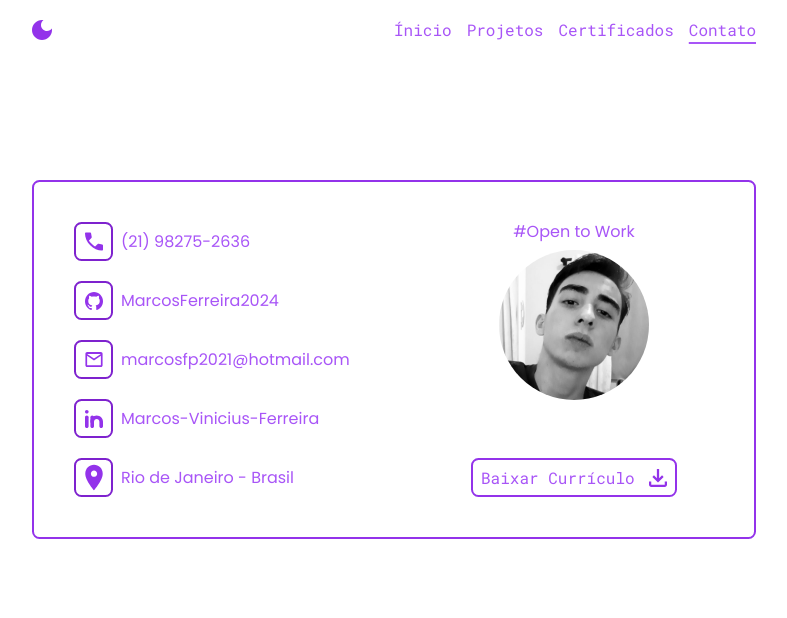
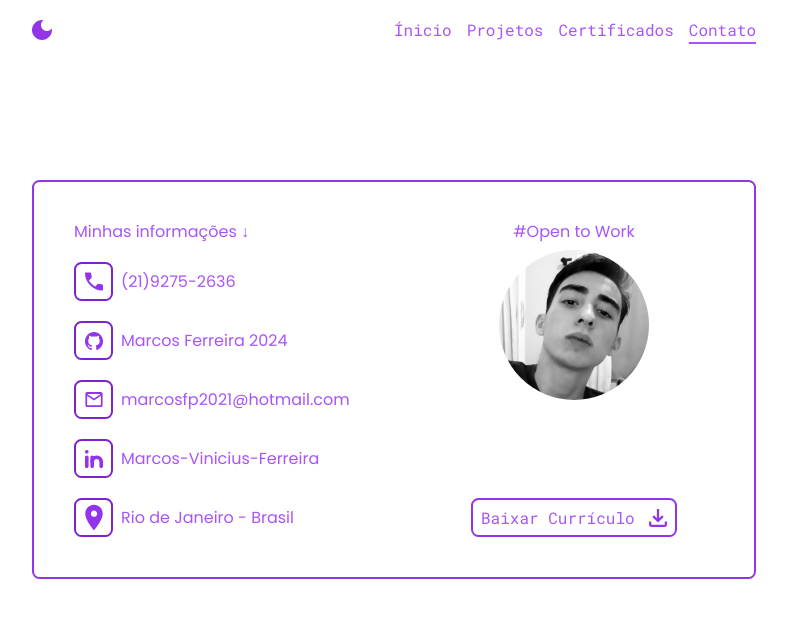
Before and after one commit to MarcosFerreira2024/portfolio, a Next.js app: page /contato in a window 1280 px wide. Shown: the top 618 px of the page, without its empty margins (246-1033 px from the left). Built offline with nearby package versions, Linux system fonts and the light colour scheme.

Commit message:
componente botão contato

```diff
--- /dev/null
+++ b/src/app/components/BotaoContato.tsx
@@ -0,0 +1,34 @@
+"use client"
+import Image from 'next/image'
+import Link from 'next/link'
+import React, { useState } from 'react'
+
+export interface Contato {
+    src:string,
+    href:string,
+    alt:string,
+    info:string,
+}
+
+function BotaoContato({src,href,alt,info}:Contato) {
+    const [tooltip,setTooltip]= useState<boolean>(false)
+
+  return (
+    <Link onMouseEnter={()=> setTooltip(true)} onMouseLeave={()=> setTooltip(false)} onClickCapture={()=> setTooltip(false)} href={href} data-tooltip={alt} target="_blank" className={` ${tooltip?"tooltip":""} flex items-center group gap-2 self-start pr-5 animaContato `}>
+        <div className='flex items-center gap-2 '>
+            <div className={` group-hover:dark:bg-purple-700 min-w-[39px] min-h-[39px] group-hover:bg-title transition-colors w-[39px] h-[39px] group border-purple-700 dark:border-title border-[2px]   rounded-[7.5px] flex items-center justify-center   dark:bg-transparent    ease-linear duration-300`}>
+                <Image
+                className="group-hover:invert  dark:invert-0 dark:brightness-100 group-hover:brightness-0 transition-colors ease-linear duration-300"
+                src={src}
+                width={18}
+                height={18}
+                alt={alt}
+                />
+            </div>
+            <p className='group-hover:dark:text-white hover:text-purple-700  cursor-pointer transition-colors duration-300 ease-in-out'>{info}</p>
+        </div>
+    </Link>
+  )
+}
+
+export default BotaoContato
--- a/src/app/components/Contato.tsx
+++ b/src/app/components/Contato.tsx
@@ -1,8 +1,7 @@
 import React from 'react'
-import BotaoMenor from './BotaoMenor'
-import Link from 'next/link'
 import Image from 'next/image'
 import BotaoMaior from './BotaoMaior'
+import BotaoContato from './BotaoContato'
 
 function Contato() {
     const zap = 'https://wa.me/5521982752636'
@@ -16,34 +15,14 @@ function Contato() {
     <div className='m-5 md:m-0 border-2 border-title rounded-[7.5px]'>
         <div className='grid justify-center md:grid-cols-2'>
             <div className='p-10 flex flex-col gap-5'>
-                <div className='flex items-center gap-2 animaContato '>
-                    <BotaoMenor alt='meu telefone' href={zap} target='_blank' width={18} height={18} src='/Main/telefone.svg'/>
-                    <Link href={zap} target='_blank' className='text-subtitle font-title dark:hover:text-purple-500 hover:text-purple-800 transition-colors duration-150 ease-in-out'>(21) 98275-2636</Link>
-                </div>
-
-                <div className='flex items-center gap-2 animaContato'>
-                    <BotaoMenor alt='meu github' href='https://www.github.com/MarcosFerreira2024' target='_blank' width={18} height={18} src='/Main/github.svg'/>
-                    <Link href={github} target='_blank' className='text-subtitle font-title dark:hover:text-purple-500 hover:text-purple-800 transition-colors duration-150 ease-in-out'>MarcosFerreira2024</Link>
-                </div>
-
-                <div className='flex items-center gap-2 animaContato'>
-                    <BotaoMenor alt='meu email' href='mailto:marcosfp2021@hotmail.com?subject=Ola%20Marcos,%20Gostaria%20de%20entrar%20em%20contato%20para%20oferecer%20uma%20oportunidade%20de%20emprego&body=' target='_blank' width={18} height={18} src='/Main/email.svg'/>
-                    <Link href={email} target='_blank' className='text-subtitle font-title dark:hover:text-purple-500 hover:text-purple-800 transition-colors duration-150 ease-in-out'>marcosfp2021@hotmail.com</Link>
-                </div>
-
-                <div className='flex items-center gap-2 animaContato'>
-                    <BotaoMenor alt='meu linkedin' href='https://www.linkedin.com/in/marcos-vinicius-ferreira/' target='_blank' width={18} height={18} src='/Main/linkedin.svg'/>
-                    <Link href={linkedin} target='_blank' className='text-subtitle font-title dark:hover:text-purple-500 hover:text-purple-800 transition-colors duration-150 ease-in-out'>Marcos-Vinicius-Ferreira</Link>
-                </div>
-
-                <div className='flex items-center gap-2 animaContato'>
-                    <BotaoMenor alt='Rio De Janeiro' href={local}   width={18} height={18} src='/Main/local.svg'/>
-                    <Link href={local} target='_blank'  className='text-subtitle font-title dark:hover:text-purple-500 hover:text-purple-800 transition-colors duration-150 ease-in-out'>Rio de Janeiro - Brasil</Link>
-                </div>
-                <div className='md:hidden flex'>
-                    <BotaoMaior href={curriculo} target="_blank" classes="w-[206px] justify-between" label="Baixar Currículo" src={`/Main/download.svg`} alt="download"/>
-                </div>
-
+                <h1 className='text-subtitle group  font-title'>
+                    Minhas informações ↓
+                </h1>
+                    <BotaoContato src='/Main/telefone.svg' alt='Meu zap' href={zap} info='(21)9275-2636'  />
+                    <BotaoContato src='/Main/github.svg' alt='Meu github' href={github} info='Marcos Ferreira 2024'  />
+                    <BotaoContato src='/Main/email.svg' alt='Meu email' href={email} info='marcosfp2021@hotmail.com'  />
+                    <BotaoContato src='/Main/linkedin.svg' alt='Meu linkedin' href={linkedin} info='Marcos-Vinicius-Ferreira'  />
+                    <BotaoContato src='/Main/local.svg' alt='Local Desejado' href={local} info='Rio de Janeiro - Brasil'  />
             </div>
             <div className='md:flex hidden flex-col  items-center justify-between gap-5 p-10'>
                 <div className='flex flex-col gap-2 items-center '>
```
